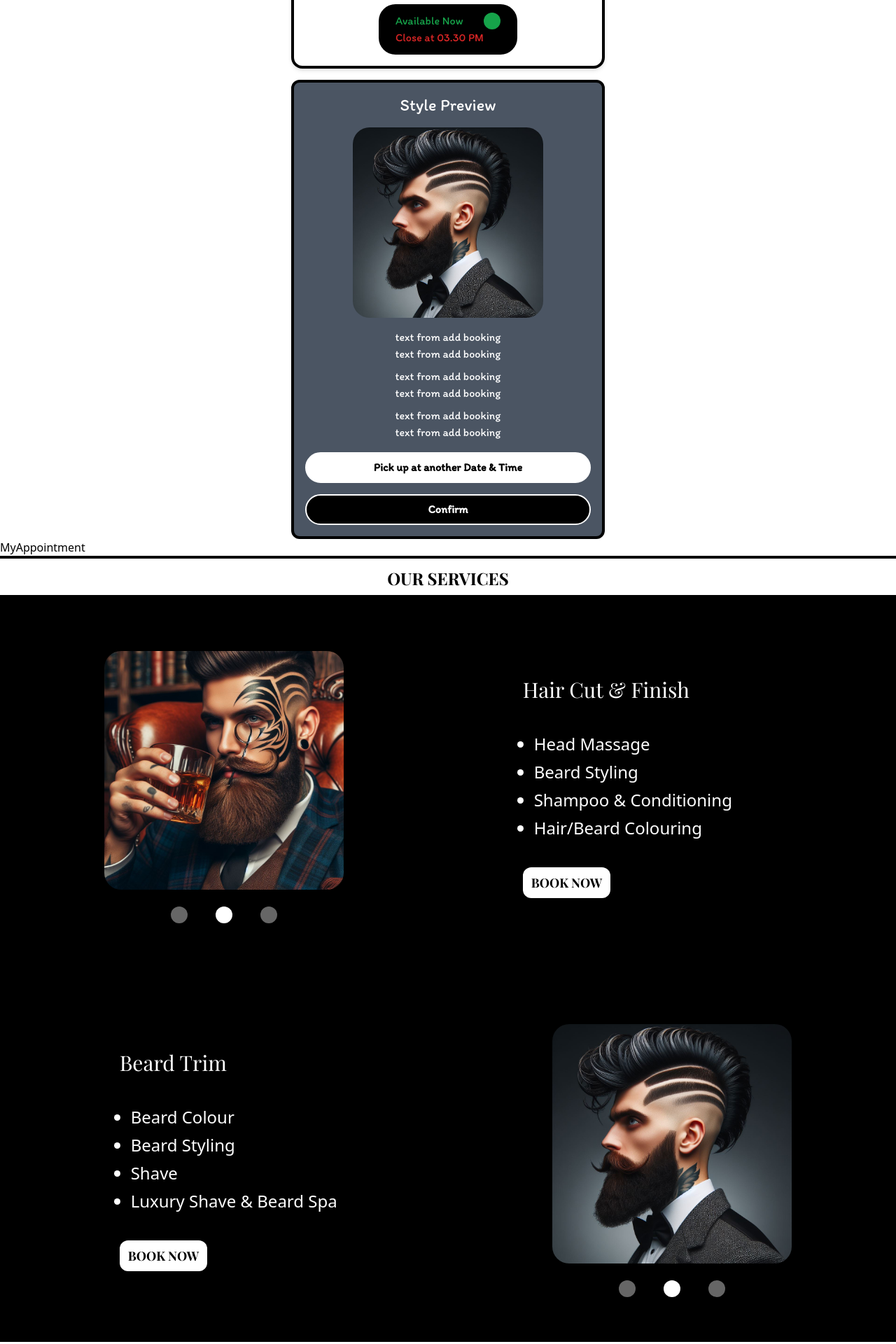
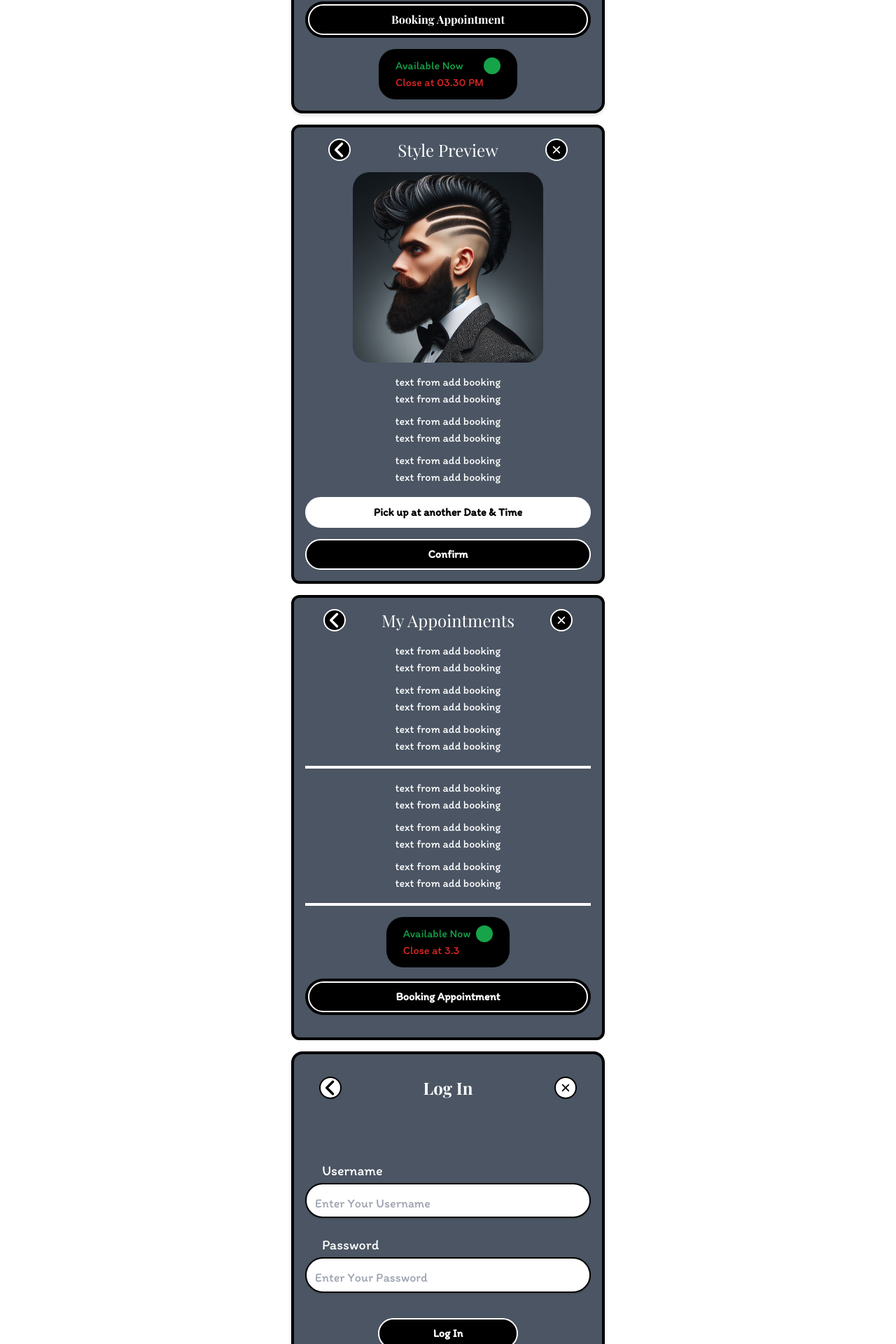
Before and after one commit to navodniwarshana/salon-booking-system, a React (Vite) app in the folder saloon-site/salon-project/: page / in a window 1280 px wide. Shown: the part 1483-3403 px from the top of the page at 70% size. Built offline with nearby package versions, Linux system fonts and the light colour scheme; a web font is replaced by a local one.

Commit message:
log in window
add, see password btn

```diff
--- a/saloon-site/salon-project/src/Pages/SubPges/Appointment.jsx
+++ b/saloon-site/salon-project/src/Pages/SubPges/Appointment.jsx
@@ -3,7 +3,8 @@ import { FaBars } from "react-icons/fa6";
 import logo from "../img/logo.png";
 import AddBooking from "./Appointment/AddBooking";
 import ConfirmBook from "./Appointment/ConfirmBook";
-import MyAppointment from "./Appointment/MyAppointment";
+import MyAppointments from "./Appointment/MyAppointments";
+import Login from "./LoginActivitys/Login";
 
 function Appointment() {
   return (
@@ -33,7 +34,8 @@ function Appointment() {
 
         <AddBooking />
         <ConfirmBook />
-        <MyAppointment />
+        <MyAppointments />
+        <Login/>
       </div>
 
     </>
--- a/saloon-site/salon-project/src/Pages/SubPges/Appointment/AddBooking.jsx
+++ b/saloon-site/salon-project/src/Pages/SubPges/Appointment/AddBooking.jsx
@@ -1,5 +1,6 @@
 import React, { useState } from "react";
-import { FaCircle } from "react-icons/fa6";
+import { FaCircle,FaAngleLeft} from "react-icons/fa6";
+import { IoIosClose } from "react-icons/io";
 
 
 
@@ -41,7 +42,19 @@ function AddBooking() {
       <div className="font-playfir">
 
 
-        <form className="space-y-4 mt-4 p-4 h-auto max-w-md mx-auto bg-white border-4 border-black rounded-2xl shadow-md">
+        <form className="space-y-4 mt-4 p-4 h-auto max-w-md mx-auto bg-gray-600 border-4 border-black rounded-2xl shadow-md">
+        <div className="flex justify-between my-4 mx-5">
+          <button>
+            <FaAngleLeft className="w-8 h-8 border-2  bg-white border-black hover:fill-white hover:bg-black  rounded-full" />
+          </button>
+
+          <h1 className="text-center font-playfir text-white font-bold text-2xl">New Appointment</h1>
+
+          <button>
+
+            <IoIosClose className="w-8 h-8 border-2 bg-white border-black hover:fill-white hover:bg-black  rounded-full" />
+          </button>
+        </div>
               <div className="relative">
                 {formData.name && (
                   <label
--- a/saloon-site/salon-project/src/Pages/SubPges/Appointment/ConfirmBook.jsx
+++ b/saloon-site/salon-project/src/Pages/SubPges/Appointment/ConfirmBook.jsx
@@ -1,18 +1,31 @@
 import React from "react";
 import previewImg from "../../img/beard.jpeg";
+import { FaAngleLeft } from "react-icons/fa6";
+import { IoIosClose } from "react-icons/io";
 
 function ConfirmBook() {
-  const userdetails = [
+  /*const userdetails = [
     "text from add booking",
     "text from add",
     "text from add booking2",
     "2022-11-23",
     "11.30",
-  ];
+  ];*/
+
   return (
     <>
       <div className="font-itim space-y-4 mt-4 p-4 h-auto text-white max-w-md mx-auto bg-gray-600 border-4 border-black rounded-xl ">
-        <h1 className="text-center text-2xl">Style Preview</h1>
+        <div className="flex justify-around">
+          <button>
+            <FaAngleLeft className="w-8 h-8 border-2 bg-black border-white hover:fill-black hover:bg-white  rounded-full" />
+          </button>
+
+          <h1 className="text-center font-playfir text-2xl">Style Preview</h1>
+          <button>
+
+            <IoIosClose className="w-8 h-8 border-2 bg-black border-white hover:fill-black hover:bg-white  rounded-full" />
+          </button>
+        </div>
         <div className=" flex justify-center">
           <img className="rounded-3xl size-2/3" src={previewImg} alt="" />
         </div>
--- a/saloon-site/salon-project/src/Pages/SubPges/Appointment/MyAppointment.jsx
+++ /dev/null
@@ -1,9 +0,0 @@
-import React from 'react'
-
-function MyAppointment() {
-  return (
-    <div>MyAppointment</div>
-  )
-}
-
-export default MyAppointment
--- /dev/null
+++ b/saloon-site/salon-project/src/Pages/SubPges/Appointment/MyAppointments.jsx
@@ -0,0 +1,67 @@
+import React from 'react'
+import { FaAngleLeft,FaCircle } from "react-icons/fa6";
+import { IoIosClose } from "react-icons/io";
+
+function MyAppointments() {
+  return (
+    <div className="font-itim space-y-4 my-4 p-4  text-white max-w-md mx-auto bg-gray-600 border-4 border-black rounded-xl ">
+        <div className="flex justify-around">
+          <button>
+            <FaAngleLeft className="w-8 h-8 border-2 bg-black border-white hover:fill-black hover:bg-white  rounded-full" />
+          </button>
+
+          <h1 className="text-center text-2xl font-playfir">My Appointments</h1>
+          <button>
+
+            <IoIosClose className="w-8 h-8 border-2 bg-black border-white hover:fill-black hover:bg-white  rounded-full" />
+          </button>
+        </div>
+        <div>
+        <div className="text-center justify-center text-white block my-4">
+          <ul>
+            <li>text from add booking</li>
+            <li className="mb-2">text from add booking</li>
+            <li>text from add booking</li>
+
+            <li className="mb-2">text from add booking</li>
+            <li>text from add booking</li>
+            <li>text from add booking</li>
+          </ul>
+          <div className='w-full h-1 my-4 bg-white'></div>
+        </div>
+
+        <div className="text-center block my-4">
+          <ul>
+            <li>text from add booking</li>
+            <li className="mb-2">text from add booking</li>
+            <li>text from add booking</li>
+
+            <li className="mb-2">text from add booking</li>
+            <li>text from add booking</li>
+            <li>text from add booking</li>
+          </ul>
+          <div className='w-full h-1 my-4 bg-white'></div>
+        </div>
+        <div className="flex text-start justify-center">
+                <button className="bg-black flex font-itim p-3 px-6 rounded-3xl">
+                  <span><p className="text-green-600 text-start pr-2 ">Available Now </p>
+                   <p className="text-red-600 text-start">Close at {3.30} </p></span>
+                   <span><FaCircle className="fill-green-600 size-6"/></span>
+                </button>
+              </div>
+        <div className="flex items-center justify-between rounded-full bg-black p-1 my-4">
+
+                <button
+                  className="bg-black hover:bg-white text-white hover:text-black font-bold py-2 px-4  focus:outline-none focus:shadow-outline w-full rounded-full border-2 border-white "
+                  type="button"
+                >
+                  Booking Appointment
+                </button>
+              </div>
+
+        </div>
+    </div>
+  )
+}
+
+export default MyAppointments
--- /dev/null
+++ b/saloon-site/salon-project/src/Pages/SubPges/LoginActivitys/Login.jsx
@@ -0,0 +1,78 @@
+import React, {  } from "react";
+import {  FaAngleLeft } from "react-icons/fa6";
+import { IoIosClose } from "react-icons/io";
+
+function Login() {
+  return (
+    <>
+      <form className="space-y-4 mt-4 p-4 h-auto max-w-md mx-auto bg-gray-600 border-4 border-black rounded-2xl shadow-md">
+        <div className="flex justify-between my-4 mx-5 ">
+          <button>
+            <FaAngleLeft className="w-8 h-8 border-2  bg-white border-black hover:fill-white hover:bg-black  rounded-full" />
+          </button>
+
+          <h1 className="text-center font-playfir text-white font-bold text-2xl">
+            Log In
+          </h1>
+
+          <button>
+            <IoIosClose className="w-8 h-8 border-2 bg-white border-black hover:fill-white hover:bg-black  rounded-full" />
+          </button>
+        </div>
+
+        <div className="relative py-8">
+          <div className="font-itim my-4 mt-10">
+            <label
+              className="absolute text-white border-1 text-xl pl-6"
+              htmlFor="name"
+            >
+              Username
+            </label>
+
+            <input
+              className="shadow appearance-none border-2 border-black text-lg rounded-full w-full mt-8 pt-4 py-2 px-3 text-black placeholder-opacity-100 leading-tight focus:outline-none focus:shadow-outline"
+              id="Userame"
+              type="text"
+              placeholder="Enter Your Username"
+            />
+          </div>
+          <div className="font-itim my-6">
+            <label
+              className="absolute text-white border-1 text-xl  pl-6"
+              htmlFor=""
+            >
+              {" "}
+              Password
+            </label>
+
+            <input
+              className="shadow appearance-none border-2 border-black text-lg rounded-full w-full mt-8 pt-4 py-2 px-3 text-black placeholder-opacity-100 leading-tight focus:outline-none focus:shadow-outline"
+              id="Password"
+              type="password"
+              placeholder="Enter Your Password"
+            />
+
+            <div className="flex items-center justify-center text-center rounded-full  p-1 my-8">
+              <button
+                className="bg-black hover:bg-white text-white hover:text-black font-bold py-2 px-4 focus:outline-none focus:shadow-outline w-1/2 rounded-full border-2 border-white"
+                type="button"
+              >
+                Log In
+              </button>
+            </div>
+            <div className="text-white text-center">
+            <button>
+                <p className="m-2 text-lg hover:text-xl hover:font-blod">Fogot Password</p>
+            </button><br />
+            <button>
+                <p className="m-2 text-lg hover:text-xl hover:font-blod">Sign Up</p>
+            </button>
+            </div>
+          </div>
+        </div>
+      </form>
+    </>
+  );
+}
+
+export default Login;
--- /dev/null
+++ b/saloon-site/salon-project/src/Pages/SubPges/LoginActivitys/ResetPassword.jsx
@@ -0,0 +1,9 @@
+import React from 'react'
+
+function ResetPassword() {
+  return (
+    <div>ResetPassword</div>
+  )
+}
+
+export default ResetPassword
--- /dev/null
+++ b/saloon-site/salon-project/src/Pages/SubPges/LoginActivitys/SignUp.jsx
@@ -0,0 +1,9 @@
+import React from 'react'
+
+function SignUp() {
+  return (
+    <div>SignUp</div>
+  )
+}
+
+export default SignUp
--- /dev/null
+++ b/saloon-site/salon-project/src/Pages/SubPges/LoginWin.jsx
@@ -0,0 +1,16 @@
+import React from 'react'
+import Login from './LoginActivitys/Login'
+import ResetPassword from './LoginActivitys/ResetPassword'
+import SignUp from './LoginActivitys/SignUp'
+
+function LoginWin() {
+  return (
+    <div>
+        <Login/>
+        <ResetPassword/>
+        <SignUp/>
+    </div>
+  )
+}
+
+export default LoginWin
```
Lines whose indentation alone changed are shown as unchanged.
